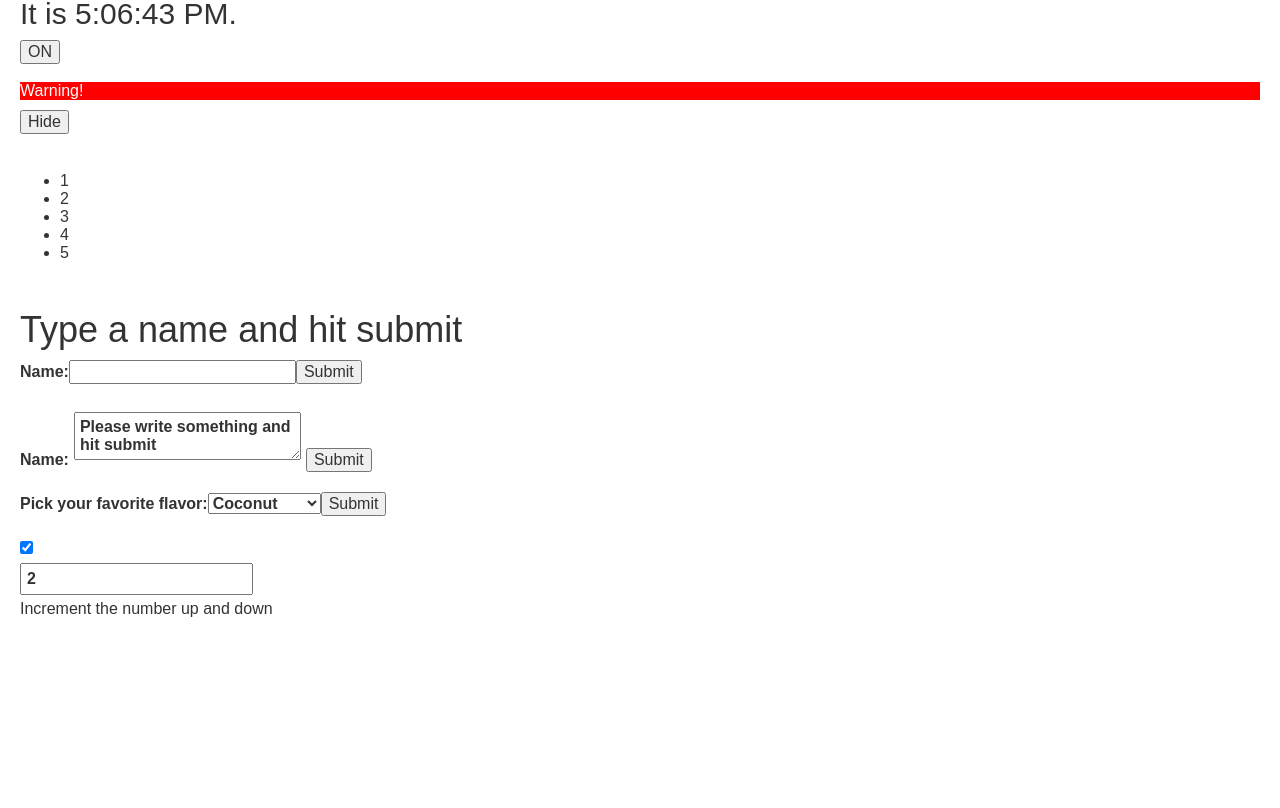
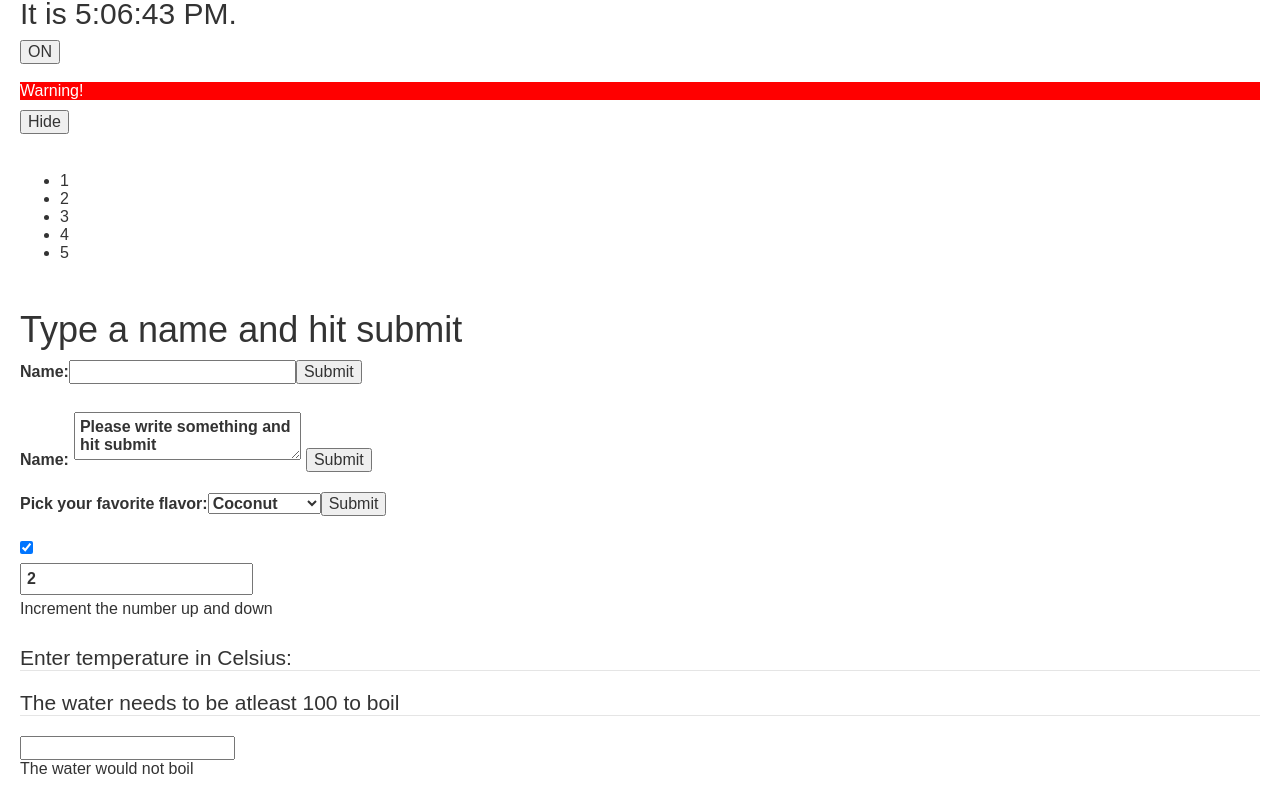
Before and after one commit to bdog72/React_Practice_April, a React app: page / in a window 1280 px wide. Shown: the part 707-1515 px from the top of the page. Before the commit the page ends 1345 px from the top, so only its background shows below. Built offline with nearby package versions, Linux system fonts and the light colour scheme.

Commit message:
added another example

```diff
--- a/src/components/App.js
+++ b/src/components/App.js
@@ -8,6 +8,7 @@
 import Essay from './Essay'
 import FlavorForm from './FlavorForm'
 import Reservation from './Reservation'
+import Calculator from './Calculator'
 import { Image, Jumbotron } from 'react-bootstrap'
 
 class App extends Component {
@@ -33,6 +34,8 @@
       <FlavorForm />
       <br />
       <Reservation />
+      <br />
+      <Calculator />
     </div>
   }
 }
--- /dev/null
+++ b/src/components/Calculator.js
@@ -0,0 +1,34 @@
+import React, { Component } from 'react'
+
+function BoilingVerdict (props) {
+  if (props.celsius >= 100) {
+    return <p>The water would boil</p>
+  }
+  return <p>The water would not boil</p>
+}
+export default class Calculator extends Component {
+  constructor (props) {
+    super(props)
+    this.handleChange = this.handleChange.bind(this)
+    this.state = {temperature: ''}
+  }
+
+  handleChange (e) {
+    this.setState({temperature: e.target.value})
+  }
+
+  render () {
+    const temperature = this.state.temperature
+    return <div>
+      <fieldset>
+        <legend>Enter temperature in Celsius:</legend>
+        <legend>The water needs to be atleast 100 to boil</legend>
+        <input
+          value={temperature}
+          onChange={this.handleChange} />
+        <BoilingVerdict
+          celsius={parseFloat(temperature)} />
+      </fieldset>
+    </div>
+  }
+}
```
Also changed, not shown: 1 other file (tests, documents, lock files or other folders).
